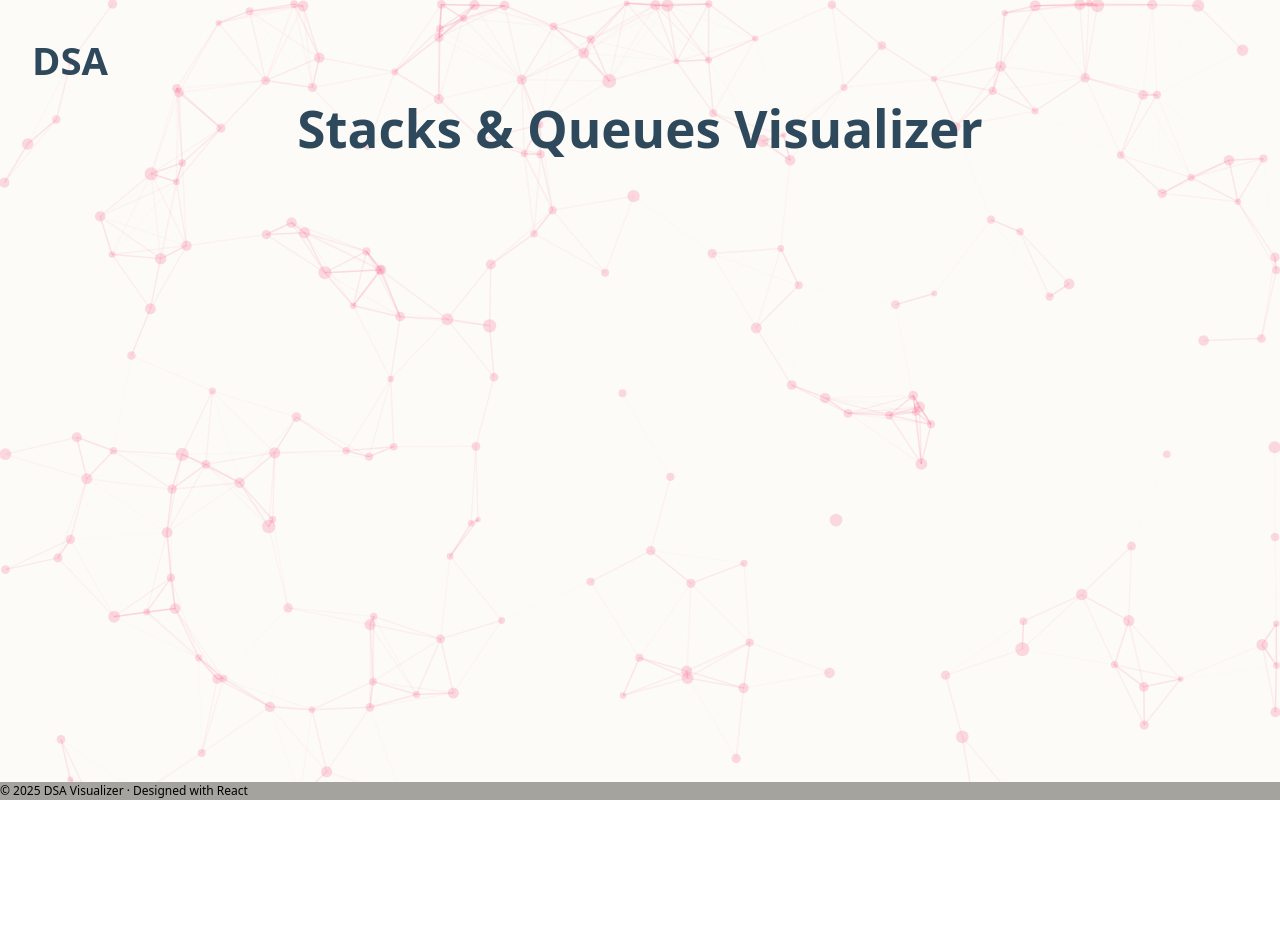
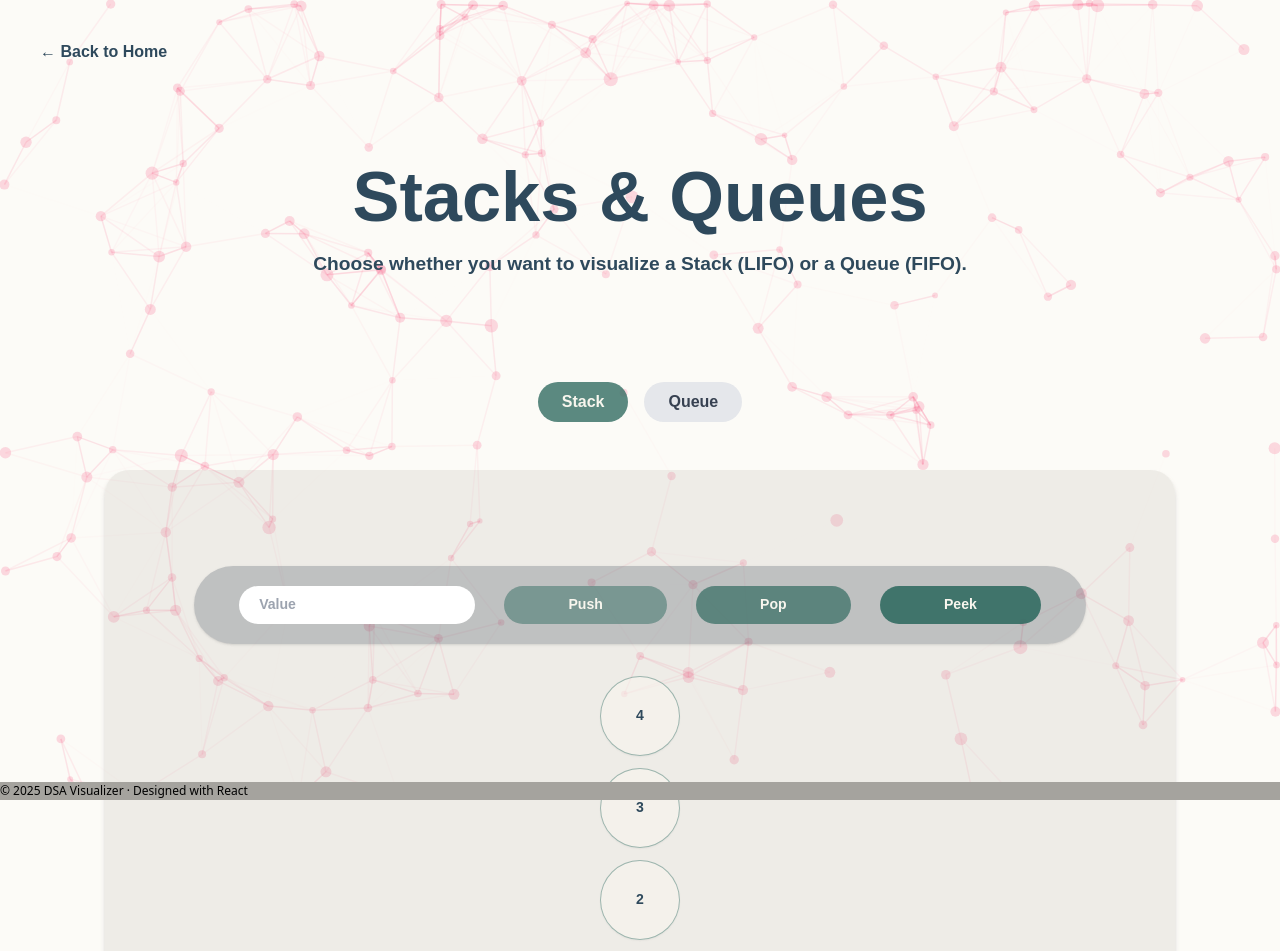
Before and after one commit to saltyJellyFish/visualizer, a React (Vite) app: page /stacksQueues in a window 1280 px wide. Shown: the top 951 px of the page. Before the commit the page ends 800 px from the top, so only its background shows below. Built offline with nearby package versions, Linux system fonts and the light colour scheme; a web font is replaced by a local one.

Commit message:
Completed Stacks&Qs visualizer.

```diff
--- a/src/components/ArrayVisualizer.jsx
+++ b/src/components/ArrayVisualizer.jsx
@@ -111,7 +111,7 @@ const handleDeleteAt = () => {
   return (
     <div className="space-y-6 justify-items-center mb-40">
       {/* Toolbar */}
-      <div className="flex flex-wrap bg-backgroundLighter bg-opacity-50 py-24 rounded-3xl place-content-evenly w-11/12 shadow-md shadow-stone-300 mb-12">
+      <div className="flex flex-wrap bg-backgroundLighter bg-opacity-50 py-24 p-0 mx-0 rounded-3xl place-content-evenly w-11/12 shadow-md shadow-stone-300 mb-12">
 
       <div className="flex flex-wrap bg-gray-700 bg-opacity-25 p-4 rounded-full shadow place-content-evenly w-10/12">
         <input
@@ -126,7 +126,7 @@ const handleDeleteAt = () => {
           placeholder="Index" color='pinkZ'
           value={inputIndex}
           onChange={e => setInputIndex(e.target.value)}
-          className="px-5 py-2 my-1 rounded-full focus:outline-none text-lg"
+          className="px-5 py-2 my-1 mr-6 rounded-full focus:outline-none text-lg"
         />
 
         {/* Action buttons */}
@@ -163,7 +163,7 @@ const handleDeleteAt = () => {
               whileHover = {{ y: -5, boxShadow: '0 4px 10px rgba(0,0,0,0.15)' }}
               onHoverStart={() => setHovered(i)}
               onHoverEnd  ={() => setHovered(null)}
-              className = "relative flex-shrink-0 w-20 h-20 bg-backgroundLighter bg-opacity-40 border border-seaGreen border-opacity-35 rounded-full shadow-sm flex items-center justify-center "
+              className = "relative flex-shrink-0 w-20 h-20 bg-backgroundLighter bg-opacity-40 border border-seaGreen border-opacity-35 rounded-full shadow-sm flex items-center justify-center"
               style={{ scrollSnapAlign: 'center' }}
             >
               <span className="font-ancizar text-xl">{v}</span>
--- /dev/null
+++ b/src/components/QueueVisualizer.jsx
@@ -0,0 +1,116 @@
+// src/components/QueueVisualizer.jsx
+import React, { useState, useRef, useEffect } from 'react';
+import { motion, AnimatePresence } from 'framer-motion';
+
+export default function QueueVisualizer({ initial = [] }) {
+  const [queue, setQueue] = useState(initial);
+  const [hovered, setHovered] = useState(null);
+  const [highlighted, setHighlighted] = useState(null);
+  const [inputValue, setInputValue] = useState('');
+  const [error, setError] = useState('');
+  const containerRef = useRef();
+
+  useEffect(() => {
+    if (highlighted != null) {
+      const t = setTimeout(() => setHighlighted(null), 1000);
+      return () => clearTimeout(t);
+    }
+  }, [highlighted]);
+
+  const handleEnqueue = () => {
+    setError('');
+    if (!inputValue.trim()) {
+      setError('Enter a value to enqueue.');
+      return;
+    }
+    setQueue(q => [...q, inputValue]);
+    setInputValue('');
+  };
+
+  const handleDequeue = () => {
+    setError('');
+    if (queue.length === 0) {
+      setError('Queue is empty.');
+      return;
+    }
+    setQueue(q => q.slice(1));
+  };
+
+  const handlePeek = () => {
+    setError('');
+    if (queue.length === 0) {
+      setError('Queue is empty.');
+      return;
+    }
+    setHighlighted(0);
+  };
+
+  return (
+    <div className="flex flex-col items-center space-y-6 mb-20">
+      {/* Toolbar */}
+      <div className=" bg-backgroundLighterZ bg-opacity-20 py-24 rounded-3xl place-content-evenly w-11/12 shadow-md shadow-stone-300 my-12 justify-items-center">
+
+        <div className="flex flex-wrap bg-gray-700 bg-opacity-25 p-4 rounded-full shadow place-content-evenly w-10/12">
+            <input
+          type="text"
+          placeholder="Value"
+          value={inputValue}
+          onChange={e => setInputValue(e.target.value)}
+          className="px-5 py-2 my-1 rounded-full focus:outline-none text-lg"
+        />
+        {[
+          { label: 'Enqueue', action: handleEnqueue,  color: 'bg-seaGreen bg-opacity-50' },
+          { label: 'Dequeue', action: handleDequeue,   color: 'bg-seaGreen bg-opacity-70' },
+          { label: 'Peek', action: handlePeek,  color: 'bg-seaGreen bg-opacity-90' },
+        ].map(btn => (
+          <button
+            key={btn.label}
+            onClick={btn.action}
+            className={`${btn.color} text-backgroundLighter px-16 py-2 my-1 rounded-full hover:opacity-90 transition hover:translate-x-1 hover:translate-y-1 hover:scale-110 text-lg`}
+          >
+                {btn.label}
+            </button>
+            ))}
+        </div>
+
+      {/* Queue display (horizontal) */}
+      <div
+        ref={containerRef}
+        className="flex flex-wrap items-center overflow gap-3 m-8 p-4 max-h-96 "
+        style={{ scrollSnapType: 'x mandatory' }}
+      >
+        <AnimatePresence initial={false}>
+          {queue.map((v, i) => (
+            <motion.div
+              key={i}
+              layout
+              initial={{ opacity: 0, y: 50 }}
+              animate={{ opacity: 1, y: 0 }}
+              exit={{ opacity: 0, y: -50 }}
+              whileHover={{ y: -5, boxShadow: '0 4px 10px rgba(0,0,0,0.15)' }}
+              onHoverStart={() => setHovered(i)}
+              onHoverEnd={() => setHovered(null)}
+              className="relative flex-shrink-0 w-20 h-20 bg-backgroundLighter bg-opacity-60 border border-seaGreen border-opacity-45 rounded-full shadow-sm flex items-center justify-center"
+              style={{ scrollSnapAlign: 'center' }}
+            >
+              <span className="font-ancizar text-lg">{v}</span>
+              <motion.span
+                initial={{ scale: 0 }}
+                animate={{ scale: i === highlighted || i === hovered ? 1.4 : 0 }}
+                transition={{ type: 'spring', stiffness: 300, damping: 20 }}
+                className="absolute -top-2 -right-2 bg-pinkZ bg-opacity-60 text-white text-xs rounded-full w-6 h-6 flex items-center justify-center"
+              >
+                {i}
+              </motion.span>
+            </motion.div>
+          ))}
+        </AnimatePresence>
+      </div>
+            </div>
+      {error && (
+        <div className="text-lg text-center text-pinkZ border-pinkZ border-2 rounded-full px-5 py-2">
+          {error}
+        </div>
+      )}
+    </div>   );
+}
--- /dev/null
+++ b/src/components/StackVisualizer.jsx
@@ -0,0 +1,116 @@
+// src/components/StackVisualizer.jsx
+import React, { useState, useRef, useEffect } from 'react';
+import { motion, AnimatePresence } from 'framer-motion';
+
+export default function StackVisualizer({ initial = [] }) {
+  const [stack, setStack] = useState(initial);
+  const [hovered, setHovered] = useState(null);
+  const [highlighted, setHighlighted] = useState(null);
+  const [inputValue, setInputValue] = useState('');
+  const [error, setError] = useState('');
+  const containerRef = useRef();
+
+  useEffect(() => {
+    if (highlighted != null) {
+      const t = setTimeout(() => setHighlighted(null), 1000);
+      return () => clearTimeout(t);
+    }
+  }, [highlighted]);
+
+  const handlePush = () => {
+    setError('');
+    if (!inputValue.trim()) {
+      setError('Enter a value to push.');
+      return;
+    }
+    setStack(s => [...s, inputValue]);
+    setInputValue('');
+  };
+
+  const handlePop = () => {
+    setError('');
+    if (stack.length === 0) {
+      setError('Stack is empty.');
+      return;
+    }
+    setStack(s => s.slice(0, -1));
+  };
+
+  const handlePeek = () => {
+    setError('');
+    if (stack.length === 0) {
+      setError('Stack is empty.');
+      return;
+    }
+    setHighlighted(stack.length - 1);
+  };
+
+  return (
+    <div className="flex flex-col items-center space-y-6 mb-20">
+      {/* Toolbar */}
+      <div className=" bg-backgroundLighterZ bg-opacity-20 py-24 rounded-3xl place-content-evenly w-11/12 shadow-md shadow-stone-300 my-12 justify-items-center">
+
+        <div className="flex flex-wrap bg-gray-700 bg-opacity-25 p-4 rounded-full shadow place-content-evenly w-10/12">
+            <input
+            type="text"
+            placeholder="Value"
+            value={inputValue}
+            onChange={e => setInputValue(e.target.value)}
+            className="px-5 py-2 my-1 rounded-full focus:outline-none text-lg"
+            />
+            {[
+            { label: 'Push',   action: handlePush,  color: 'bg-seaGreen bg-opacity-50' },
+            { label: 'Pop',    action: handlePop,   color: 'bg-seaGreen bg-opacity-70' },
+            { label: 'Peek',   action: handlePeek,  color: 'bg-seaGreen bg-opacity-90' },
+            ].map(btn => (
+            <button
+                key={btn.label}
+                onClick={btn.action}
+                className={`${btn.color} text-backgroundLighter px-16 py-2 my-1 rounded-full hover:opacity-90 transition hover:translate-x-1 hover:translate-y-1 hover:scale-110 text-lg`}
+            >
+                {btn.label}
+            </button>
+            ))}
+        </div>
+
+      {/* Stack display (vertical) */}
+     <div
+        ref={containerRef}
+        className="flex flex-col-reverse items-center gap-3 mt-8"
+        style={{ scrollSnapType: 'x mandatory' }}
+      >
+        <AnimatePresence initial={false}>
+          {stack.map((v, i) => (
+            <motion.div
+            key={i}
+            layout
+            initial={{ opacity: 0, x: 50 }}
+            animate={{ opacity: 1, x: 0 }}
+            exit={{ opacity: 0, x: -50 }}
+            whileHover={{ y: -5, boxShadow: '0 4px 10px rgba(0,0,0,0.15)' }}
+            onHoverStart={() => setHovered(i)}
+            onHoverEnd={() => setHovered(null)}
+            className="relative flex-shrink-0 w-20 h-20 bg-backgroundLighter bg-opacity-60 border border-seaGreen border-opacity-45 rounded-full shadow-sm flex items-center justify-center"
+            style={{ scrollSnapAlign: 'center' }}
+>
+              <span className="font-ancizar text-lg">{v}</span>
+              <motion.span
+                initial={{ scale: 0 }}
+                animate={{ scale: i === highlighted || i === hovered ? 1.4 : 0 }}
+                transition={{ type: 'spring', stiffness: 300, damping: 20 }}
+                className="absolute -top-2 -right-2 bg-pinkZ bg-opacity-60 text-white text-xs rounded-full w-6 h-6 flex items-center justify-center"
+              >
+                {i}
+              </motion.span>
+            </motion.div>
+          ))}
+        </AnimatePresence>
+      </div>
+            </div>
+      {error && (
+        <div className="text-lg text-center text-pinkZ border-pinkZ border-2 rounded-full px-5 py-2">
+          {error}
+        </div>
+      )}
+    </div>   );
+}
--- a/src/index.css
+++ b/src/index.css
@@ -159,6 +159,7 @@ html, body {
   --pinkZ:    #e0586f;
   --background: #e8e4d1b1;
   --backgroundLighter: #f8f6ee;
+    --backgroundLighter: #bab6aa;
   --cardbg:   #eceae298;
   --blueZ: rgba(179, 218, 235);
   --greenZ: rgba(143, 201, 162);
--- a/src/pages/Arrays.jsx
+++ b/src/pages/Arrays.jsx
@@ -3,7 +3,7 @@ import React from 'react';
 import { Link } from 'react-router-dom';
 import ArrayVisualizer from '../components/ArrayVisualizer';
 
-export default function ArraysPage() {
+export default function Arrays() {
   return (
     <div className="mainContentWrapper p-10 font-ancizar">
       <Link to="/" className="text-m text-darkBlue font-semibold hover:underline inline-block">← Back to Home
--- a/src/pages/StacksQueues.jsx
+++ b/src/pages/StacksQueues.jsx
@@ -1,15 +1,46 @@
-import React from 'react';
+// src/pages/StacksQueuesPage.jsx
+import React, { useState } from 'react';
 import { Link } from 'react-router-dom';
+import StackVisualizer from '../components/StackVisualizer';
+import QueueVisualizer from '../components/QueueVisualizer';
 
 export default function StacksQueues() {
+  const [mode, setMode] = useState('stack');
+
   return (
-    <div className="mainContentWrapper p-8">
-      <Link className="text-2xl text-darkBlue font-bold" to="/">
-        <div className="text-2xl text-darkBlue font-bold">DSA</div>
+    <div className="mainContentWrapper p-10 font-ancizar">
+      <Link to="/" className="text-m text-darkBlue font-semibold hover:underline inline-block">← Back to Home
       </Link>
-      <h2 className="text-3xl text-darkBlue font-bold place-self-center">
-        Stacks & Queues Visualizer
-      </h2>
+      <div className="my-20 flex flex-col items-center">
+        <h1 className="text-3.5xl text-darkBlue font-bold place-self-center">Stacks & Queues</h1>
+        <p className="text-xl text-darkBlue font-bold place-self-center"> Choose whether you want to visualize a Stack (LIFO) or a Queue (FIFO).
+        </p>
+        </div>
+        {/* Mode toggle */}
+        <div className="flex mt-6 space-x-4 justify-center">
+          {['stack', 'queue'].map(m => (
+            <button
+              key={m}
+              onClick={() => setMode(m)}
+              className={`px-6 py-2 rounded-full font-semibold transition
+                ${mode === m
+                  ? 'bg-seaGreen bg-opacity-80 text-backgroundLighter'
+                  : 'bg-gray-200 text-gray-700 hover:bg-gray-300'}`}
+            >
+              {m === 'stack' ? 'Stack' : 'Queue'}
+            </button>
+          ))}
+        </div>
+      {/* Visualizer */}
+      <div className=" cardDesc p-2">
+        {mode === 'stack'
+          ? <StackVisualizer initial={[1, 2, 3, 4]} />
+          : <QueueVisualizer initial={[1, 2, 3, 4]} />
+        }
+      </div>
+      <footer className="footer">
+        &copy; {new Date().getFullYear()} DSA Visualizer
+      </footer>
     </div>
   );
 }
--- a/tailwind.config.js
+++ b/tailwind.config.js
@@ -62,6 +62,7 @@ export default {
         "pink": "#e0586f",
         "background": "#e8e4d1b1",
         "backgroundLighter": "#f8f6ee",
+        "backgroundLighterZ": "#bab6aa",
         "cardbg": "#eceae298",
         "pinkZ": "rgba(249, 20, 86)",
         "blueZ": "rgba(179, 218, 235)",
```
